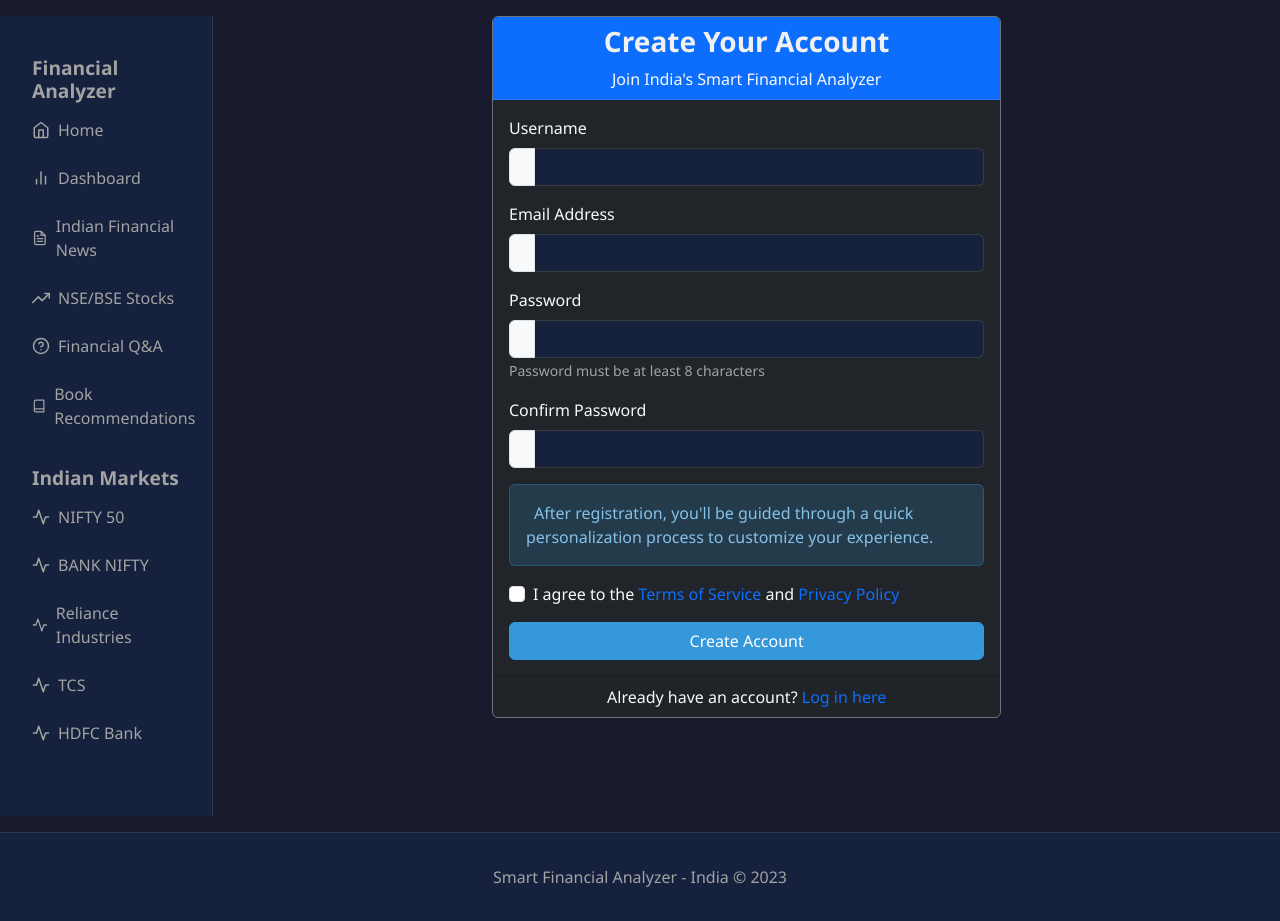
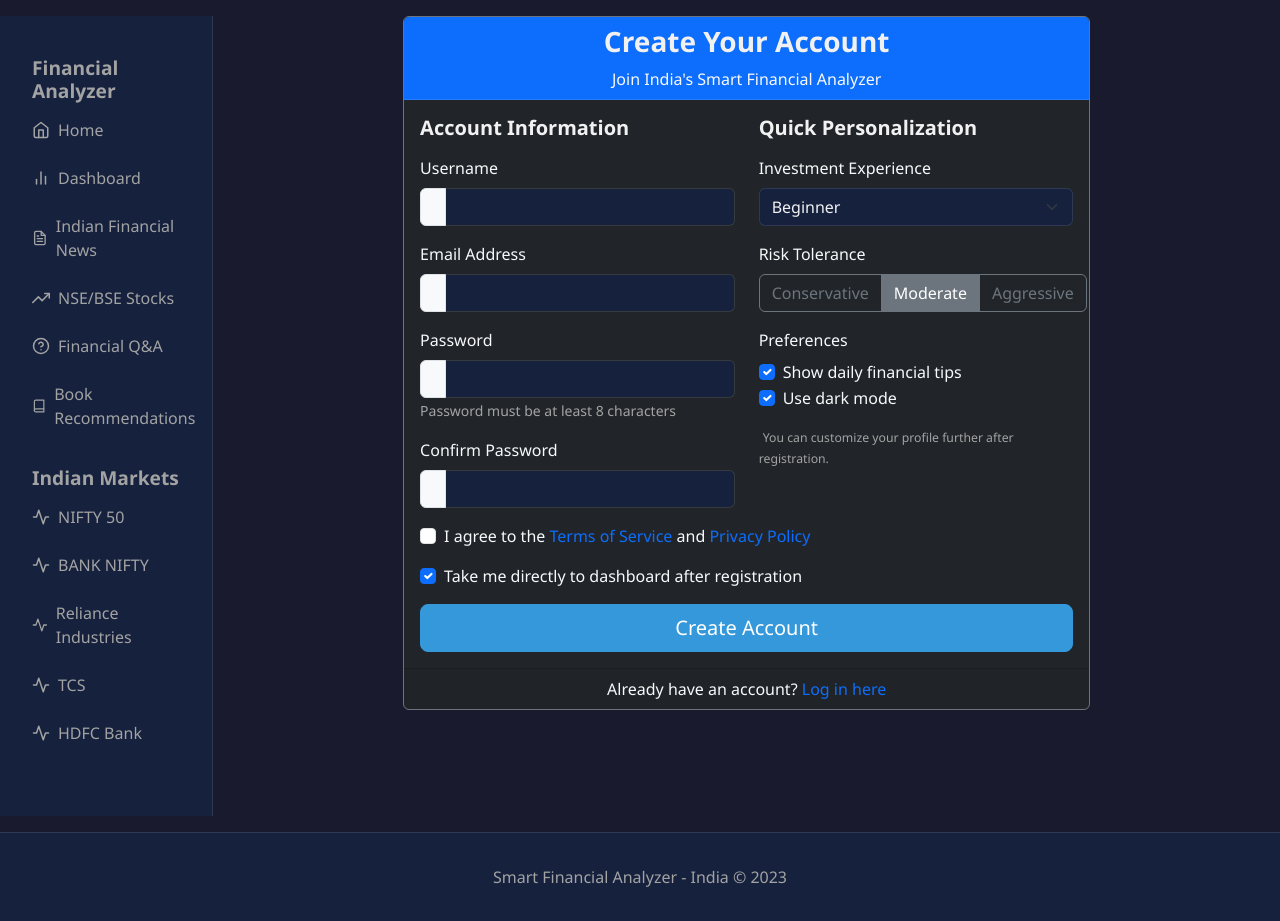
Before and after one commit to yashshah5489/something_working, a Flask app: page /register in a window 1280 px wide. Run offline with Flask 3, Linux system fonts and the light colour scheme; some libraries are stand-ins or nearby versions.

Commit message:
Enhance user registration and profile management: Add watchlist functionality, improve user profile customization options, and refine onboarding flow.
Replit-Commit-Author: Agent
Replit-Commit-Session-Id: c0cd8674-35d5-44d8-8f80-107c46b4ee94
Replit-Commit-Screenshot-Url: https://storage.googleapis.com/screenshot-production-us-central1/fcbef382-63f5-452b-8c28-1b8e022b2594/3d0bcead-21fc-4b79-8751-f041115ea0f5.jpg

```diff
--- a/routes/auth_routes.py
+++ b/routes/auth_routes.py
@@ -20,6 +20,13 @@ def register():
         password = request.form.get('password')
         confirm_password = request.form.get('confirm_password')
 
+        # Get personalization preferences
+        experience_level = request.form.get('experience_level', 'Beginner')
+        risk_profile = request.form.get('risk_profile', 'Moderate')
+        daily_tip = 'daily_tip' in request.form
+        dark_mode = 'dark_mode' in request.form
+        skip_onboarding = 'skip_onboarding' in request.form
+
         # Validate input
         if not username or not email or not password:
             flash('All fields are required', 'danger')
@@ -37,17 +44,24 @@ def register():
 
         # Create new user
         try:
-            # Set default preferences
+            # Set user preferences with form values
             default_preferences = {
                 "stock_watchlist": [],
                 "favorite_sectors": [],
-                "risk_profile": "Moderate",
+                "risk_profile": risk_profile,
                 "investment_horizon": "Medium Term",
-                "dark_mode": True,
-                "daily_tip": True,
+                "dark_mode": dark_mode,
+                "daily_tip": daily_tip,
                 "learning_notifications": True,
                 "default_market": "NSE"
             }
+
+            # Determine risk tolerance score based on risk profile
+            risk_tolerance_score = 5  # Default moderate
+            if risk_profile == "Conservative":
+                risk_tolerance_score = 3
+            elif risk_profile == "Aggressive":
+                risk_tolerance_score = 8
 
             # Set default personal profile
             default_personal_profile = {
@@ -56,25 +70,34 @@ def register():
                 "occupation": None,
                 "industry": None,
                 "location": None,
-                "experience_level": "Beginner",
+                "experience_level": experience_level,
                 "financial_goals": [],
                 "existing_investments": [],
                 "monthly_expenses": None,
                 "loan_emi": None,
-                "risk_tolerance_score": 5,
-                "investment_timeline": None,
+                "risk_tolerance_score": risk_tolerance_score,
                 "tax_bracket": None,
                 "preferred_learning_style": "Text",
-                "onboarding_completed": False
+                "onboarding_completed": skip_onboarding  # Mark as completed if skipping
             }
 
-            # Set default learning progress
+            # Set learning progress based on experience level
+            difficulty_level = "Beginner"
+            learning_path = "Basics"
+
+            if experience_level == "Intermediate":
+                difficulty_level = "Intermediate"
+                learning_path = "Intermediate"
+            elif experience_level == "Advanced":
+                difficulty_level = "Advanced"
+                learning_path = "Advanced"
+
             default_learning_progress = {
                 "completed_topics": [],
                 "bookmarked_resources": [],
                 "quiz_scores": {},
-                "current_learning_path": "Basics",
-                "difficulty_level": "Beginner",
+                "current_learning_path": learning_path,
+                "difficulty_level": difficulty_level,
                 "daily_quiz": True
             }
 
@@ -104,8 +127,13 @@ def register():
             # Log in the user
             login_user(new_user)
 
-            flash('Registration successful! Let\'s personalize your experience', 'success')
-            return redirect(url_for('auth.onboarding'))
+            # Redirect based on skip_onboarding preference
+            if skip_onboarding:
+                flash('Registration successful! Welcome to Smart Financial Analyzer', 'success')
+                return redirect(url_for('main.dashboard'))
+            else:
+                flash('Registration successful! Let\'s personalize your experience', 'success')
+                return redirect(url_for('auth.onboarding'))
 
         except Exception as e:
             db.session.rollback()
@@ -414,15 +442,6 @@ def save_onboarding():
     financial_goals = request.form.get('financial_goals', '')
     financial_goals = financial_goals.split(',') if financial_goals else []
 
-    investment_timeline = request.form.get('investment_timeline', '')
-    if investment_timeline and investment_timeline.strip():
-        try:
-            investment_timeline = int(investment_timeline)
-        except ValueError:
-            investment_timeline = None
-    else:
-        investment_timeline = None
-
     risk_tolerance_score = request.form.get('risk_tolerance_score', '5')
     try:
         risk_tolerance_score = int(risk_tolerance_score)
@@ -450,7 +469,6 @@ def save_onboarding():
         'monthly_expenses': monthly_expenses,
         'loan_emi': loan_emi,
         'risk_tolerance_score': risk_tolerance_score,
-        'investment_timeline': investment_timeline,
         'financial_goals': financial_goals,
         'existing_investments': existing_investments,
         'experience_level': experience_level,
@@ -462,7 +480,7 @@ def save_onboarding():
     preferences = current_user.preferences or {}
     preferences.update({
         'risk_profile': 'Conservative' if risk_tolerance_score <= 3 else 'Moderate' if risk_tolerance_score <= 7 else 'Aggressive',
-        'investment_horizon': 'Short Term' if investment_timeline and investment_timeline <= 3 else 'Medium Term' if investment_timeline and investment_timeline <= 10 else 'Long Term',
+        'investment_horizon': 'Medium Term',  # Default to medium term since we removed the field
         'dark_mode': dark_mode,
         'daily_tip': daily_tip,
         'learning_notifications': learning_notifications
--- a/templates/register.html
+++ b/templates/register.html
@@ -4,7 +4,7 @@
 
 {% block content %}
 <div class="row justify-content-center">
-    <div class="col-md-6">
+    <div class="col-md-8">
         <div class="card bg-dark text-light border-secondary">
             <div class="card-header bg-primary">
                 <h3 class="text-center mb-0">Create Your Account</h3>
@@ -12,6 +12,10 @@
             </div>
             <div class="card-body">
                 <form method="POST" action="{{ url_for('auth.register') }}">
+                    <div class="row">
+                        <!-- Account Information -->
+                        <div class="col-md-6">
+                            <h5 class="mb-3">Account Information</h5>
                             <div class="mb-3">
                                 <label for="username" class="form-label">Username</label>
                                 <div class="input-group">
@@ -41,10 +45,51 @@
                                     <input type="password" class="form-control" id="confirm_password" name="confirm_password" required autocomplete="new-password">
                                 </div>
                             </div>
+                        </div>
 
-                    <!-- Simple preferences - these will be customized more fully in the onboarding process -->
-                    <div class="alert alert-info" role="alert">
-                        <i class="fas fa-info-circle me-2"></i> After registration, you'll be guided through a quick personalization process to customize your experience.
+                        <!-- Quick Personalization -->
+                        <div class="col-md-6">
+                            <h5 class="mb-3">Quick Personalization</h5>
+
+                            <div class="mb-3">
+                                <label for="experience_level" class="form-label">Investment Experience</label>
+                                <select class="form-select" id="experience_level" name="experience_level">
+                                    <option value="Beginner" selected>Beginner</option>
+                                    <option value="Intermediate">Intermediate</option>
+                                    <option value="Advanced">Advanced</option>
+                                </select>
+                            </div>
+
+                            <div class="mb-3">
+                                <label class="form-label d-block">Risk Tolerance</label>
+                                <div class="btn-group w-100" role="group">
+                                    <input type="radio" class="btn-check" name="risk_profile" id="risk_low" value="Conservative" autocomplete="off">
+                                    <label class="btn btn-outline-secondary" for="risk_low">Conservative</label>
+
+                                    <input type="radio" class="btn-check" name="risk_profile" id="risk_med" value="Moderate" checked autocomplete="off">
+                                    <label class="btn btn-outline-secondary" for="risk_med">Moderate</label>
+
+                                    <input type="radio" class="btn-check" name="risk_profile" id="risk_high" value="Aggressive" autocomplete="off">
+                                    <label class="btn btn-outline-secondary" for="risk_high">Aggressive</label>
+                                </div>
+                            </div>
+
+                            <div class="mb-3">
+                                <label class="form-label d-block">Preferences</label>
+                                <div class="form-check">
+                                    <input class="form-check-input" type="checkbox" id="daily_tip" name="daily_tip" checked>
+                                    <label class="form-check-label" for="daily_tip">Show daily financial tips</label>
+                                </div>
+                                <div class="form-check">
+                                    <input class="form-check-input" type="checkbox" id="dark_mode" name="dark_mode" checked>
+                                    <label class="form-check-label" for="dark_mode">Use dark mode</label>
+                                </div>
+                            </div>
+
+                            <div class="form-text text-muted mb-3">
+                                <small><i class="fas fa-info-circle me-1"></i> You can customize your profile further after registration.</small>
+                            </div>
+                        </div>
                     </div>
 
                     <div class="mb-3 form-check">
@@ -52,8 +97,13 @@
                         <label class="form-check-label" for="terms">I agree to the <a href="#" class="text-primary">Terms of Service</a> and <a href="#" class="text-primary">Privacy Policy</a></label>
                     </div>
 
+                    <div class="mb-3 form-check">
+                        <input type="checkbox" class="form-check-input" id="skip_onboarding" name="skip_onboarding" checked>
+                        <label class="form-check-label" for="skip_onboarding">Take me directly to dashboard after registration</label>
+                    </div>
+
                     <div class="d-grid gap-2">
-                        <button type="submit" class="btn btn-primary">Create Account</button>
+                        <button type="submit" class="btn btn-primary btn-lg">Create Account</button>
                     </div>
                 </form>
             </div>
```
Also changed, not shown: models.py (+18 -0 lines), routes/main_routes.py (+16 -16 lines), templates/onboarding.html (+22 -4 lines), attached_assets/image_1743146673640.png (added), attached_assets/image_1743146737157.png (added), attached_assets/image_1743146912923.png (added). Lines whose indentation alone changed are shown as unchanged.
